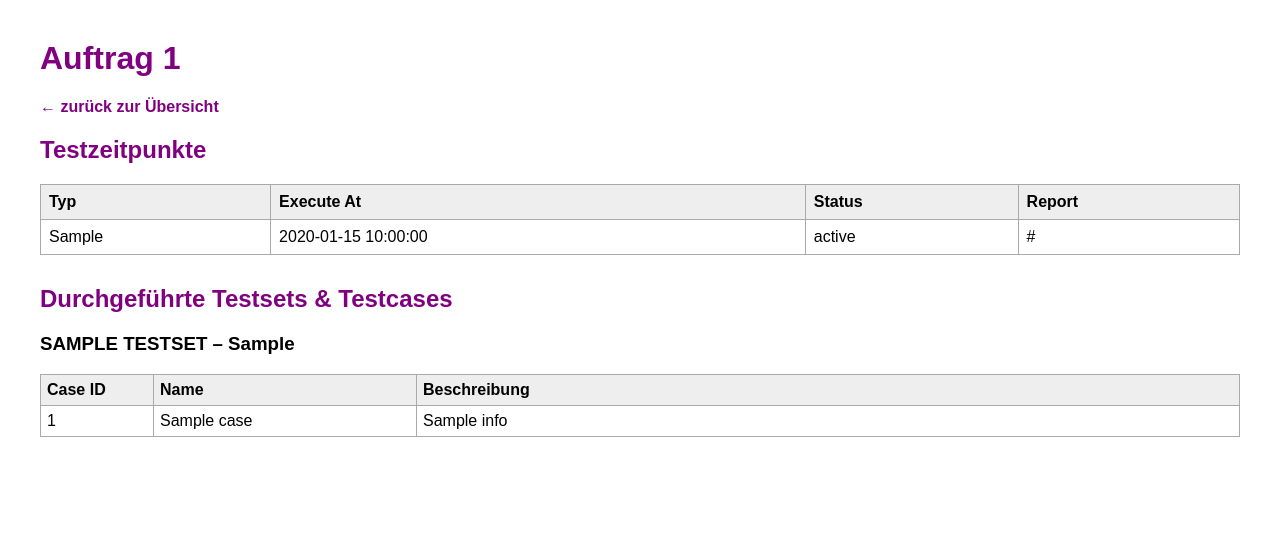
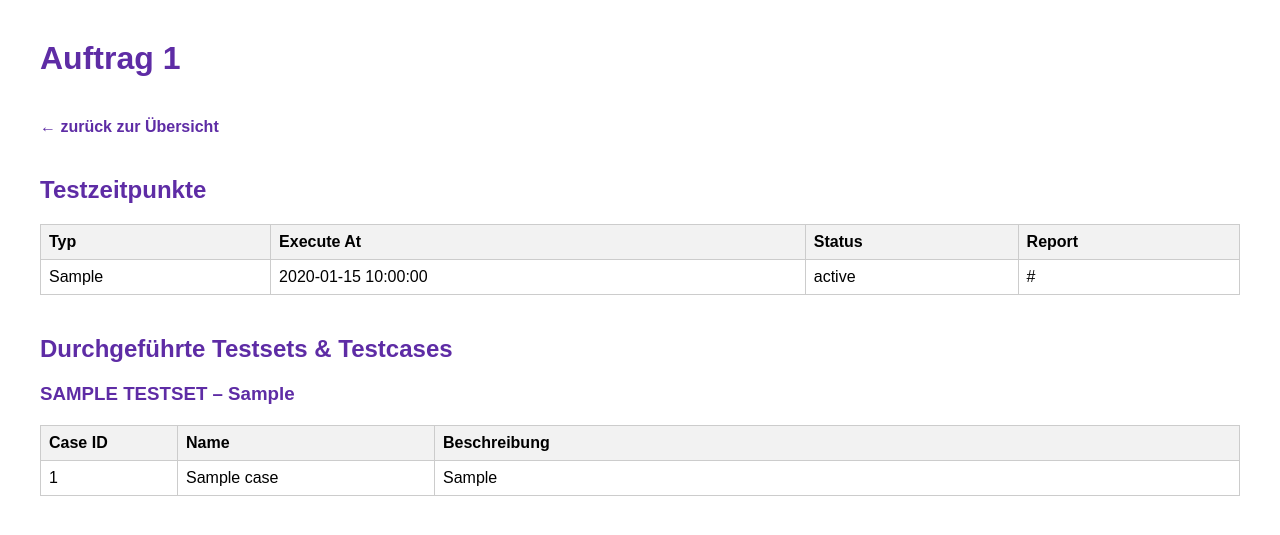
Before and after one commit to michaelbuzek/status-page, a Flask app: template templates/detail.html in a window 1280 px wide. Shown: the top 535 px of the page. Run offline with Flask 3, Linux system fonts and the light colour scheme; tables that the repository leaves empty hold one stand-in row (values such as "Sample post"); the template is opened without the code that fills it: values that come from a table or form of the project are taken from there, most other values are stand-ins (such as "Sample title", 1, 10 or a date in 2020).

Commit message:
Fix: Testcase-Tabellen in detail.html mit festen Spaltenbreiten versehen

```diff
--- a/templates/detail.html
+++ b/templates/detail.html
@@ -1,106 +1,70 @@
 <!DOCTYPE html>
 <html>
 <head>
+    <meta charset="UTF-8">
     <title>Details für Auftrag {{ auftrag_id }}</title>
     <style>
-        body {
-            font-family: Arial, sans-serif;
-            margin: 40px;
-        }
-        h1, h2 {
-            color: purple;
-        }
-        a {
-            color: purple;
-            text-decoration: none;
-            font-weight: bold;
-        }
-        table {
-            border-collapse: collapse;
-            width: 100%;
-            margin-bottom: 30px;
-        }
-        th, td {
-            border: 1px solid #aaa;
-            padding: 8px;
-            text-align: left;
-        }
-        th {
-            background-color: #eee;
-        }
-        .status-open {
-            background-color: #f4a261;
-        }
-        .status-triggered {
-            background-color: #f4a261;
-        }
-        .testcase-table {
-            width: 100%;
-            border-collapse: collapse;
-            margin-top: 10px;
-        }
-        .testcase-table th, .testcase-table td {
-            border: 1px solid #aaa;
-            padding: 6px;
-            text-align: left;
-        }
-        .testcase-table th {
-            background-color: #eee;
-        }
-        .testcase-table .id-col {
-            width: 100px;
-        }
-        .testcase-table .name-col {
-            width: 250px;
-        }
-        .testcase-table .desc-col {
-            width: auto;
-        }
+        body { font-family: Arial, sans-serif; margin: 40px; }
+        h1, h2, h3 { color: #5e2ca5; }
+        table { width: 100%; border-collapse: collapse; margin: 20px 0; }
+        th, td { border: 1px solid #ccc; padding: 8px; text-align: left; }
+        th { background-color: #f2f2f2; }
+        .status-triggered { background-color: #f4a261; }
+        a { color: #5e2ca5; font-weight: bold; text-decoration: none; }
+        a:hover { text-decoration: underline; }
+        .back-link { margin-top: 20px; display: inline-block; }
+        .section-title { margin-top: 40px; }
     </style>
 </head>
 <body>
     <h1>Auftrag {{ auftrag_id }}</h1>
-    <p><a href="/">← zurück zur Übersicht</a></p>
+    <a class="back-link" href="/">← zurück zur Übersicht</a>
 
-    <h2>Testzeitpunkte</h2>
+    <h2 class="section-title">Testzeitpunkte</h2>
     <table>
+        <thead>
             <tr>
                 <th>Typ</th>
                 <th>Execute At</th>
                 <th>Status</th>
                 <th>Report</th>
             </tr>
-        {% for e in events %}
+        </thead>
+        <tbody>
+            {% for event in events %}
             <tr>
-            <td>{{ e.type }}</td>
-            <td>{{ e.execute_at }}</td>
-            <td class="status-{{ e.status }}">{{ e.status }}</td>
-            <td>{{ e.report_url or "-" }}</td>
+                <td>{{ event.type }}</td>
+                <td>{{ event.execute_at }}</td>
+                <td class="status-{{ event.status }}">{{ event.status }}</td>
+                <td>{{ event.report_url or "-" }}</td>
             </tr>
             {% endfor %}
+        </tbody>
     </table>
 
-    <h2>Durchgeführte Testsets & Testcases</h2>
+    <h2 class="section-title">Durchgeführte Testsets & Testcases</h2>
     {% for setname, cases in testsets.items() %}
+        {% if cases|length > 0 %}
             <h3>{{ setname.upper() }} – {{ cases[0].set_info }}</h3>
-        <table class="testcase-table">
+            <table>
                 <thead>
                     <tr>
-                    <th class="id-col">Case ID</th>
-                    <th class="name-col">Name</th>
-                    <th class="desc-col">Beschreibung</th>
+                        <th style="width: 120px;">Case ID</th>
+                        <th style="width: 240px;">Name</th>
+                        <th>Beschreibung</th>
                     </tr>
                 </thead>
                 <tbody>
                     {% for case in cases %}
                     <tr>
-                    <td class="id-col">{{ case.id }}</td>
-                    <td class="name-col">{{ case.name }}</td>
-                    <td class="desc-col">{{ case.info }}</td>
+                        <td>{{ case.case_id }}</td>
+                        <td>{{ case.case_name }}</td>
+                        <td>{{ case.case_info }}</td>
                     </tr>
                     {% endfor %}
                 </tbody>
             </table>
+        {% endif %}
     {% endfor %}
 </body>
 </html>
```
Lines whose indentation alone changed are shown as unchanged.
